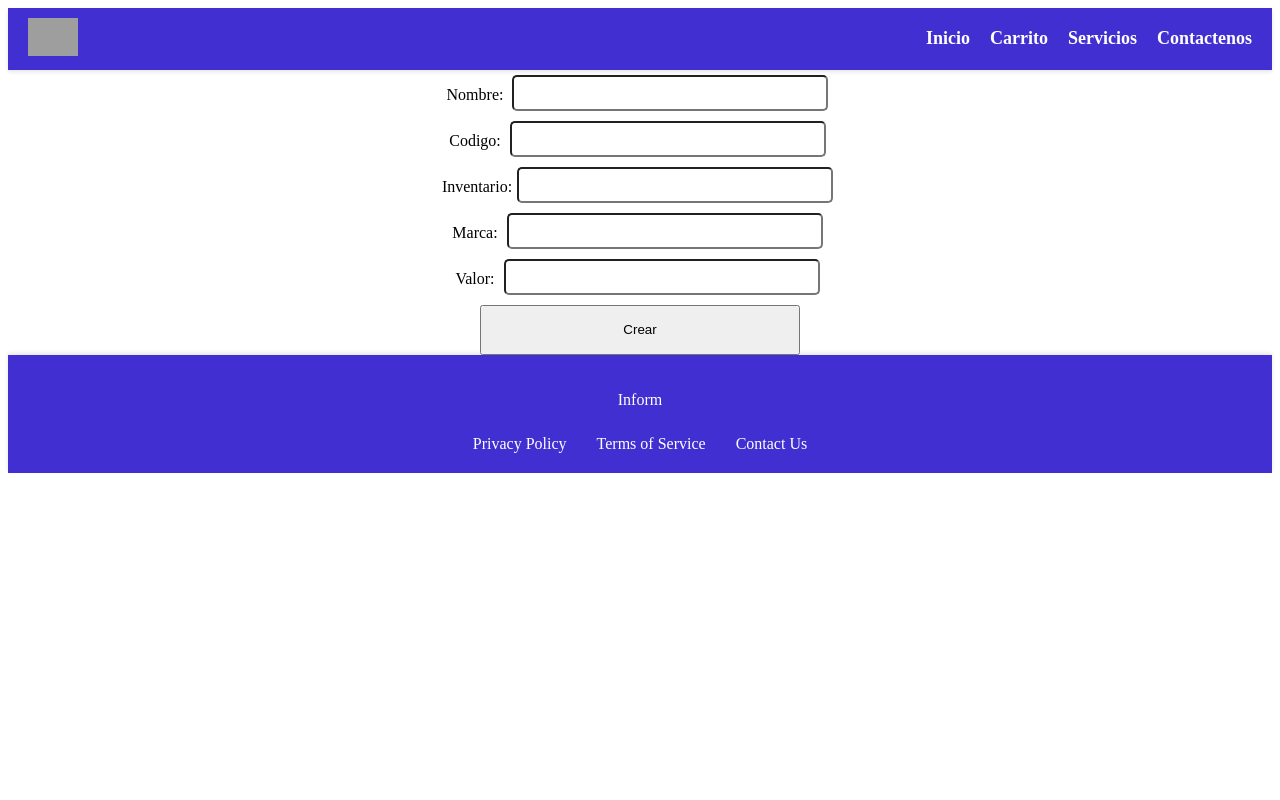
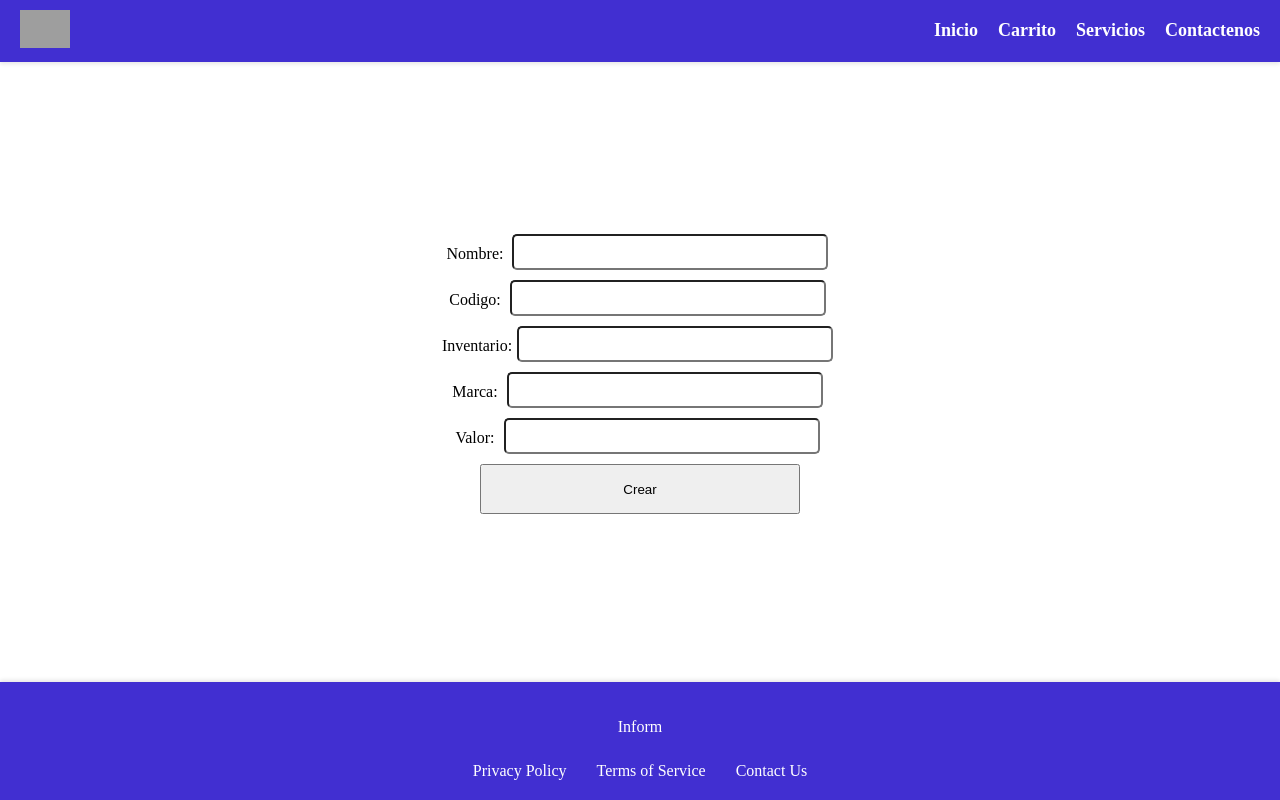
Before and after one commit to DilianCQ/fullstack, a React (Vite) app in the folder frontend/: page /create-product in a window 1280 px wide. Built offline with nearby package versions, Linux system fonts and the light colour scheme; grey boxes are pictures that could not be loaded.

Commit message:
Changes to root structure

```diff
--- a/frontend/src/App.css
+++ b/frontend/src/App.css
@@ -1,3 +1,14 @@
+#root {
+  display: flex;
+  flex-direction: column;
+  justify-content: space-between;
+  min-height: 100vh;
+}
+
+body {
+  margin: 0;
+}
+
 .App {
   display: flex;
   flex-direction: column;
--- a/frontend/src/App.tsx
+++ b/frontend/src/App.tsx
@@ -1,28 +1,27 @@
-import { useState } from 'react'
-import { Route, BrowserRouter as Router, Routes } from 'react-router-dom'
+import { useState } from "react";
+import { Route, BrowserRouter as Router, Routes } from "react-router-dom";
 
-import './App.css'
-import CreateProducts from './createProducts'
-import Home from './Home'
-import Header from './Header/Header'
-import Footer from './Footer/Footer'
-
+import "./App.css";
+import CreateProducts from "./createProducts";
+import Home from "./Home";
+import Header from "./Header/Header";
+import Footer from "./Footer/Footer";
 
 function App() {
-  const [count, setCount] = useState(0)
+  const [count, setCount] = useState(0);
 
   return (
     <>
-    <Header/>
       <Router>
+        <Header />
         <Routes>
           <Route path="/" element={<Home />} />
           <Route path="/create-product" element={<CreateProducts />} />
         </Routes>
+        <Footer />
       </Router>
-    <Footer/>
     </>
-  )
+  );
 }
 
-export default App
+export default App;
```
Also changed, not shown: 1 other file (tests, documents, lock files or other folders). Lines whose indentation alone changed are shown as unchanged.
